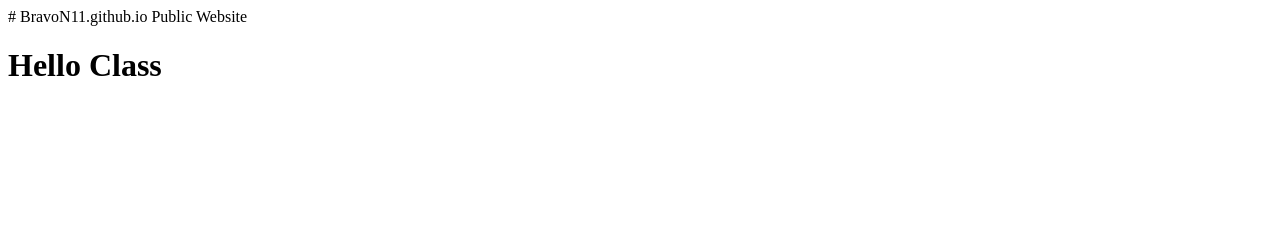
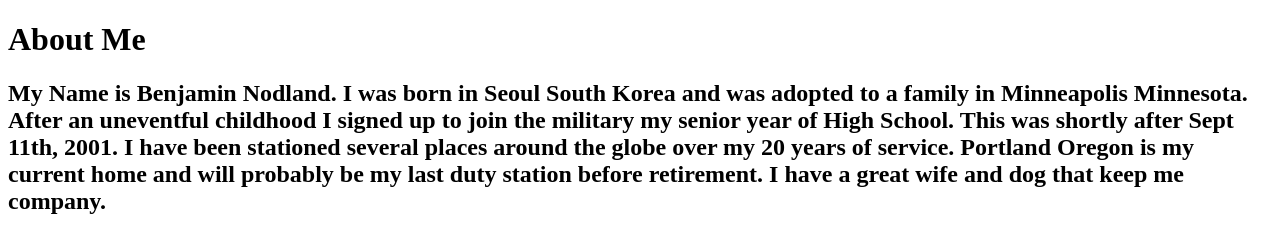
Before and after one commit to BravoN11/BravoN11.github.io, a plain HTML site: page index.html in a window 1280 px wide. Drawn offline with Linux system fonts and the light colour scheme.

Commit message:
Update index.html

```diff
--- a/index.html
+++ b/index.html
@@ -1,3 +1,19 @@
-# BravoN11.github.io
-Public Website
-<h1> Hello Class</h1>
+<!DOCTYPE html>
+<html lang="en">
+<head>
+    <meta charset="UTF-8">
+    <meta name="viewport" content="width=device-width, initial-scale=1.0">
+    <title>Hello Welcome to my Websit</title>
+</head>
+<body>
+    <h1>About Me</h1>
+    <h2> My Name is Benjamin Nodland. I was born in Seoul South Korea and was adopted to a family in Minneapolis Minnesota.
+        After an uneventful childhood I signed up to join the military my senior year of High School. This was shortly after Sept 11th, 2001.
+        I have been stationed several places around the globe over my 20 years of service.
+
+        Portland Oregon is my current home and will probably be my last duty station before retirement. I have a great wife and dog that keep me company.
+    </h2>
+
+
+</body>
+</html>
```
